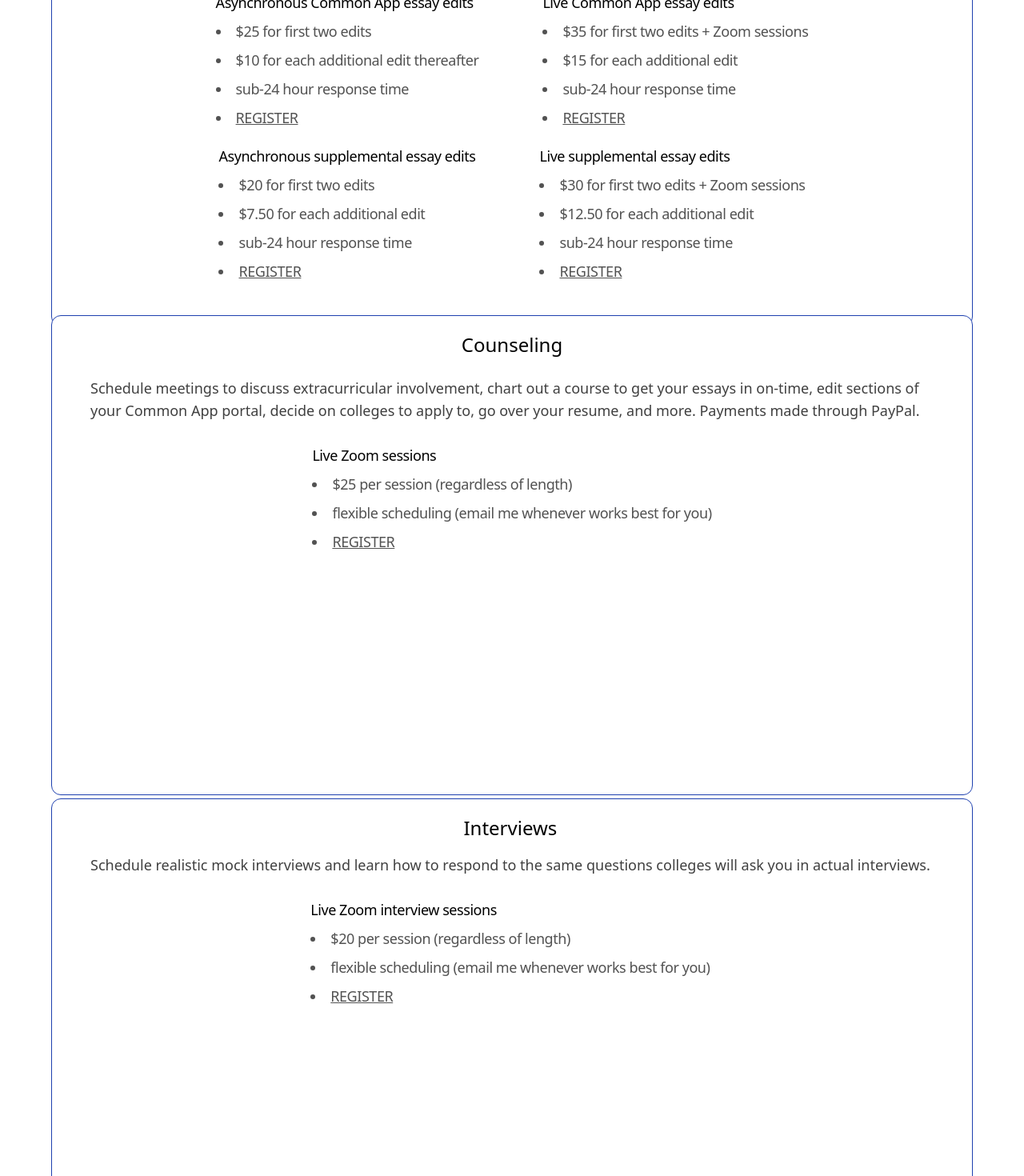
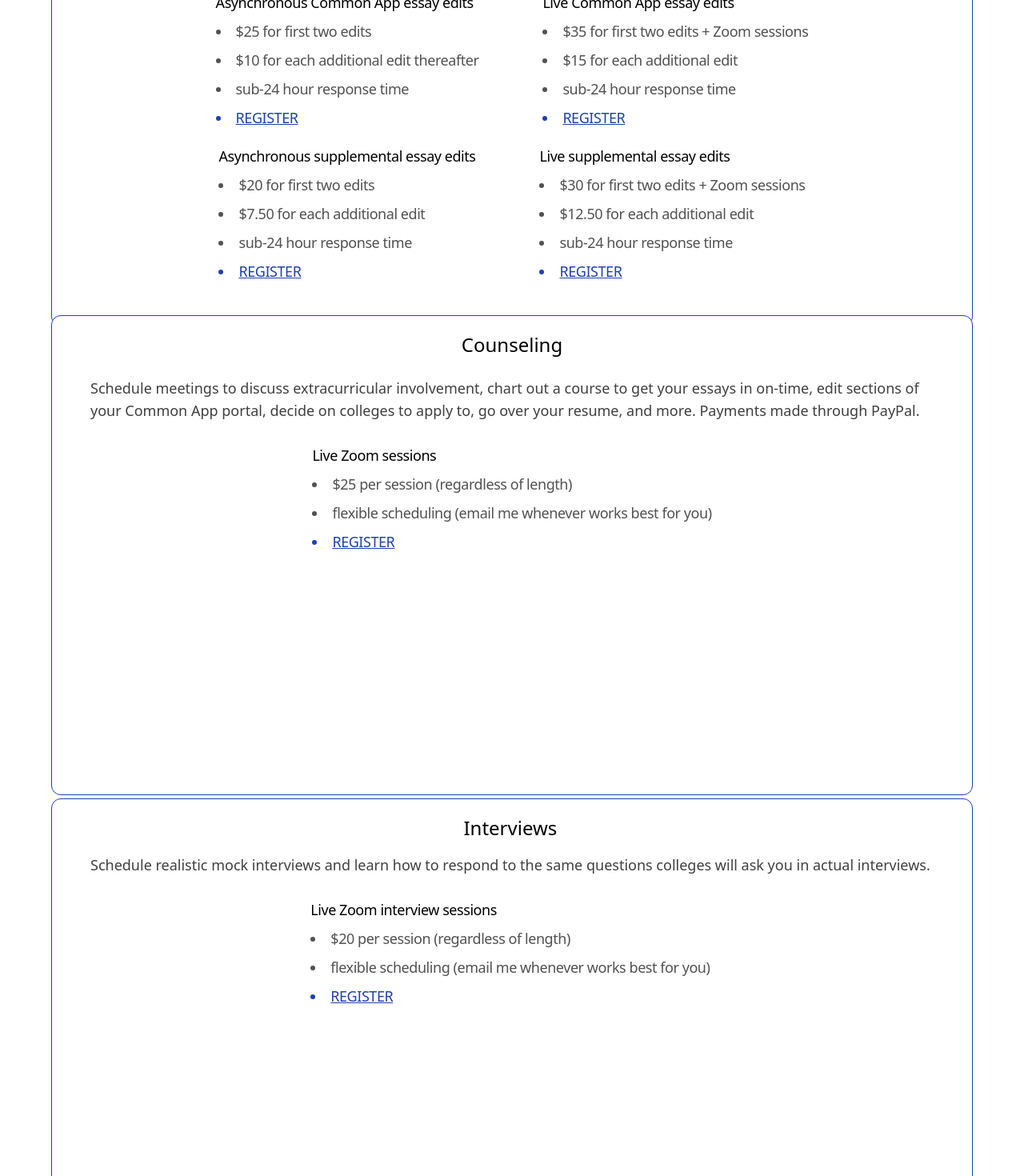
Before and after one commit to VA-24/VA-CC-Website, a React (Create React App) app: page /services in a window 1280 px wide. Shown: the part 320-1790 px from the top of the page at 80% size. Built offline with nearby package versions, Linux system fonts and the light colour scheme.

Commit message:
Update Services.js

```diff
--- a/src/pages/Services.js
+++ b/src/pages/Services.js
@@ -45,7 +45,7 @@ function Services(){
                                     <li class='pb-2 text-neutral-600'>$25 for first two edits</li>
                                     <li class='pb-2 text-neutral-600'>$10 for each additional edit thereafter</li>
                                     <li class='pb-2 text-neutral-600'>sub-24 hour response time</li>
-                                    <li class='text-neutral-600 font-medium underline'>REGISTER</li>
+                                    <li class='text-blue-800 font-medium underline'>REGISTER</li>
 
                                 </div>
                                 <div class='flex flex-col min-h-[200px]'>
@@ -53,7 +53,7 @@ function Services(){
                                     <li class='pb-2 text-neutral-600'>$35 for first two edits + Zoom sessions</li>
                                     <li class='pb-2 text-neutral-600'>$15 for each additional edit</li>
                                     <li class='pb-2 text-neutral-600'>sub-24 hour response time</li>
-                                    <li class='text-neutral-600 font-medium underline'>REGISTER</li>
+                                    <li class='text-blue-800 font-medium underline'>REGISTER</li>
 
                                 </div>
                         </div>
@@ -64,7 +64,7 @@ function Services(){
                                     <li class='pb-2 text-neutral-600'>$20 for first two edits</li>
                                     <li class='pb-2 text-neutral-600'>$7.50 for each additional edit</li>
                                     <li class='pb-2 text-neutral-600'>sub-24 hour response time</li>
-                                    <li class='text-neutral-600 font-medium underline'>REGISTER</li>
+                                    <li class='text-blue-800 font-medium underline'>REGISTER</li>
 
                                 </div>
                                 <div class='flex flex-col min-h-[200px]'>
@@ -72,7 +72,7 @@ function Services(){
                                     <li class='pb-2 text-neutral-600'>$30 for first two edits + Zoom sessions</li>
                                     <li class='pb-2 text-neutral-600'>$12.50 for each additional edit</li>
                                     <li class='pb-2 text-neutral-600'>sub-24 hour response time</li>
-                                    <li class='text-neutral-600 font-medium underline'>REGISTER</li>
+                                    <li class='text-blue-800 font-medium underline'>REGISTER</li>
 
                                 </div>
                         </div>
@@ -89,7 +89,7 @@ function Services(){
                                     <h3 class='pb-2 mt-2 font-medium'>Live Zoom sessions</h3>
                                     <li class='pb-2 text-neutral-600'>$25 per session (regardless of length)</li>
                                     <li class='pb-2 text-neutral-600'>flexible scheduling (email me whenever works best for you)</li>
-                                    <li class='text-neutral-600 font-medium underline'>REGISTER</li>
+                                    <li class='text-blue-800 font-medium underline'>REGISTER</li>
 
                                 </div>
                         </div>
@@ -105,13 +105,15 @@ function Services(){
                                     <h3 class='pb-2 mt-2 font-medium'>Live Zoom interview sessions</h3>
                                     <li class='pb-2 text-neutral-600'>$20 per session (regardless of length)</li>
                                     <li class='pb-2 text-neutral-600'>flexible scheduling (email me whenever works best for you)</li>
-                                    <li class='text-neutral-600 font-medium underline'>REGISTER</li>
+                                    <li class='text-blue-800 font-medium underline'>REGISTER</li>
 
                                 </div>
                         </div>
                     </div>
 
                 </a>
+
+                <div class='h-[20vh]'></div>
 
 
             </section>
```
